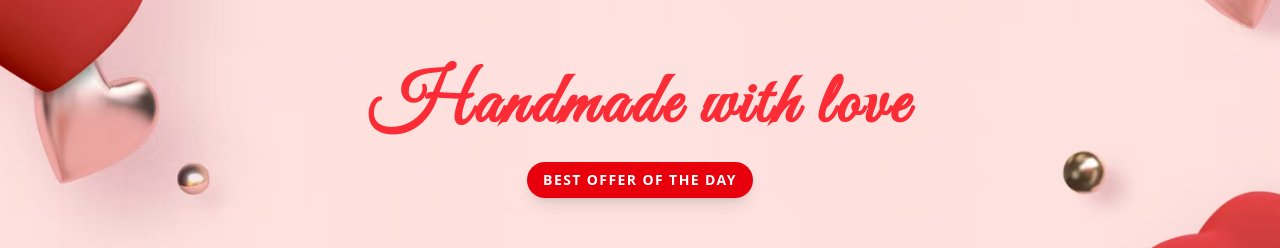
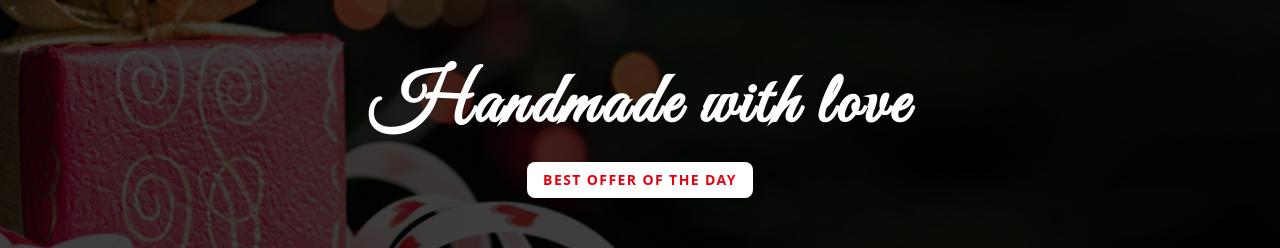
Before and after one commit to kridhastore/Kridha-Store, a React (Vite) app in the folder client/: page / in a window 1280 px wide. Shown: the part 246-494 px from the top of the page. Built offline with nearby package versions, Linux system fonts and the light colour scheme; no server answers.

Commit message:
redesigned hero section

```diff
--- a/client/src/components/HeroSection.tsx
+++ b/client/src/components/HeroSection.tsx
@@ -1,5 +1,5 @@
 import { useNavigate } from "react-router-dom";
-import Banner from "../assets/hero-banner.jpg";
+import Banner from "../assets/banner.jpg";
 
 function HeroSection() {
   const navigate = useNavigate();
@@ -10,19 +10,21 @@ function HeroSection() {
       <img
         src={Banner}
         alt="Hero Banner"
-        className="object-cover w-full md:h-[32rem] object-center transition-transform duration-700 hover:scale-105"
+        className="object-cover h-52 w-full md:h-[32rem] object-left md:object-center transition-transform duration-700 hover:scale-105"
       />
+
+      <div className="absolute inset-0 bg-black opacity-70" />
 
       {/* Centered Content */}
       <div className="flex absolute inset-0 justify-center items-center px-4">
-        <div className="max-w-2xl text-center text-red-500">
+        <div className="max-w-2xl text-center text-white">
           <h1 className="text-3xl font-bold tracking-wider md:text-7xl font-great-vibes">
             Handmade with love
           </h1>
 
           <button
             onClick={() => navigate("/all-products")}
-            className="px-4 py-2 mt-2 font-sans text-xs font-semibold text-white bg-red-600 rounded-full shadow-lg cursor-pointer md:mt-5 md:tracking-widest md:text-sm"
+            className="px-4 py-2 mt-2 font-sans text-xs font-bold text-red-600 bg-white rounded-lg shadow-lg cursor-pointer md:mt-5 md:tracking-widest md:text-sm"
           >
             BEST OFFER OF THE DAY
           </button>
--- a/client/src/components/Sidebar.tsx
+++ b/client/src/components/Sidebar.tsx
@@ -34,7 +34,7 @@ const Sidebar = ({ showMenu, setShowMenu }: SidebarProps) => {
   return (
     <div
       onClick={() => setShowMenu(!showMenu)}
-      className={`fixed bg-white left-0 top-0 w-full h-full transform transition-transform duration-300 ease-in-out z-50 shadow-lg flex flex-col justify-between`}
+      className={`flex fixed top-0 left-0 z-50 flex-col justify-between w-full h-full bg-white shadow-lg transition-transform duration-300 ease-in-out transform`}
       style={{ transform: showMenu ? "translateX(0)" : "translateX(-100%)" }}
     >
       <div>
```
Also changed, not shown: client/src/assets/banner 2.jpg (deleted), client/src/assets/hero-banner.jpg (deleted).
